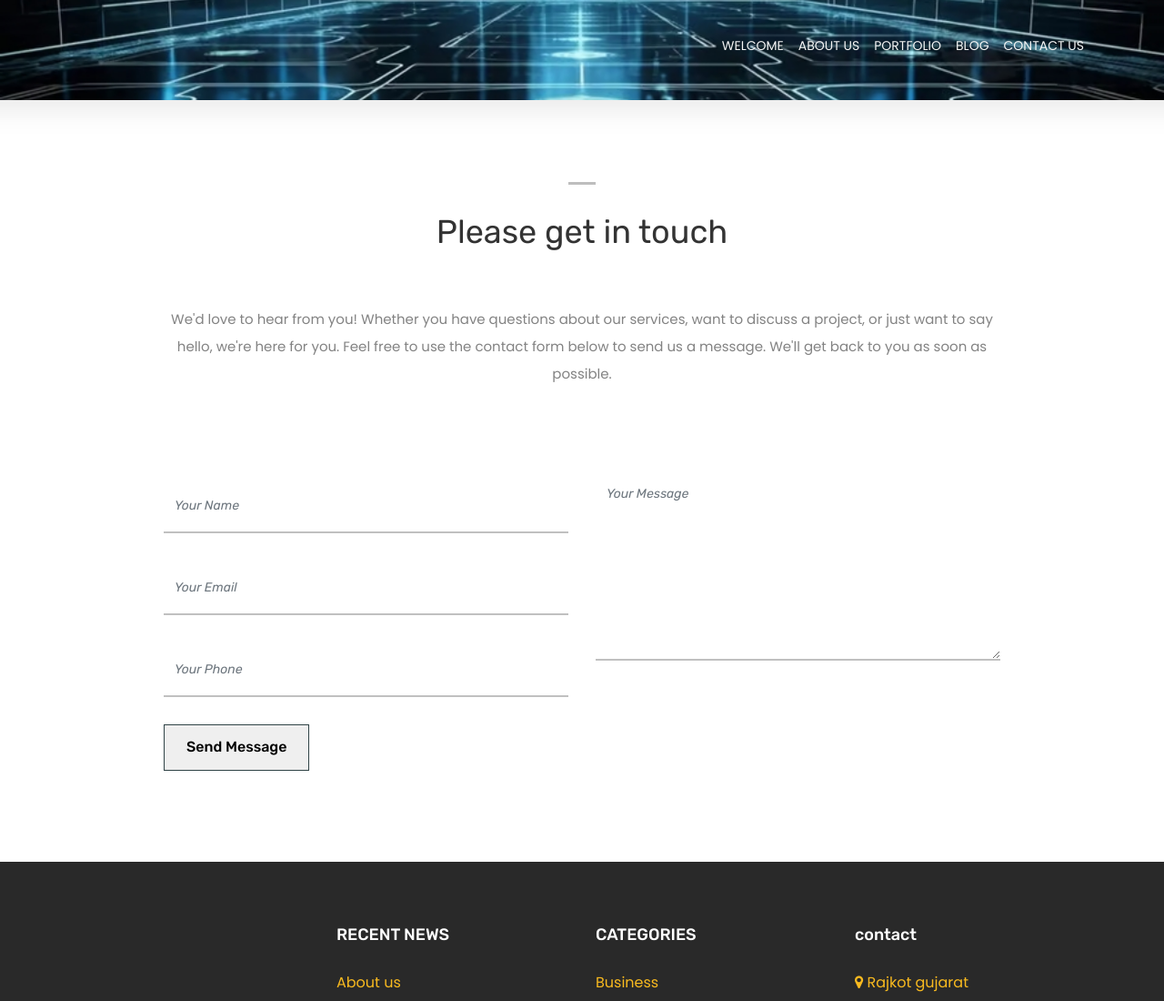
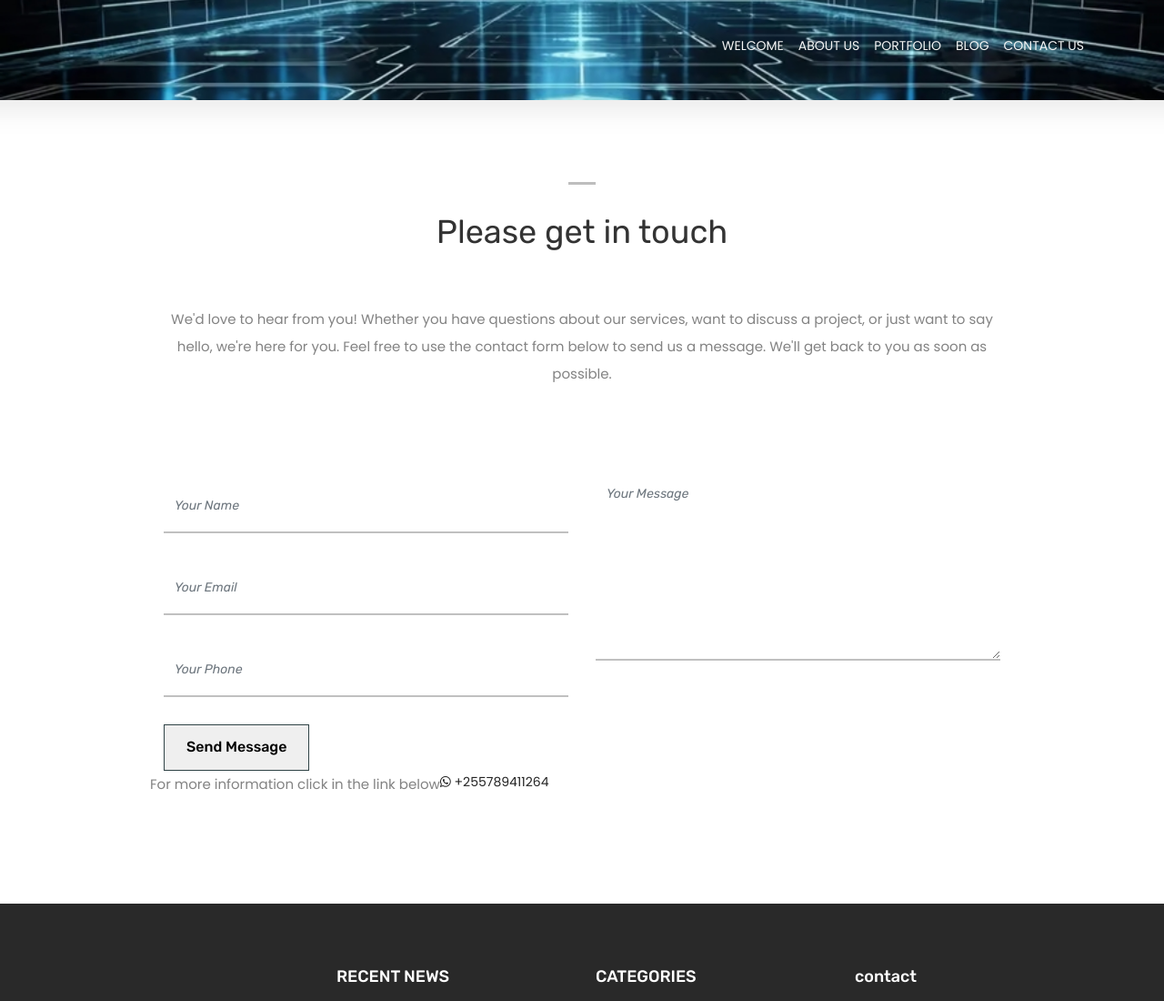
Before and after one commit to Sammypol/fabs-imagery-studio, a plain HTML site: page contact.html in a window 1280 px wide. Shown: the top 1100 px of the page at 91% size. Drawn offline with Linux system fonts and the light colour scheme; some packages are replaced by stand-ins of ours.

Commit message:
Update contact.html

```diff
--- a/contact.html
+++ b/contact.html
@@ -153,6 +153,8 @@
 									<div id="success"></div>
 									<button id="sendMessageButton" class="hover-effect-new" data-text="Send Message" type="submit"><span>Send Message</span></button>
 								</div>
+				    <p>For more information click in the link below</p>
+				     <a href="https://wa.me/qr/AVVFMDY5PLLIN1"> <i class="fa fa-whatsapp " aria-hidden="true" > </i>  +255789411264</a>
                             </div>
                         </form>
                     </div>
```
